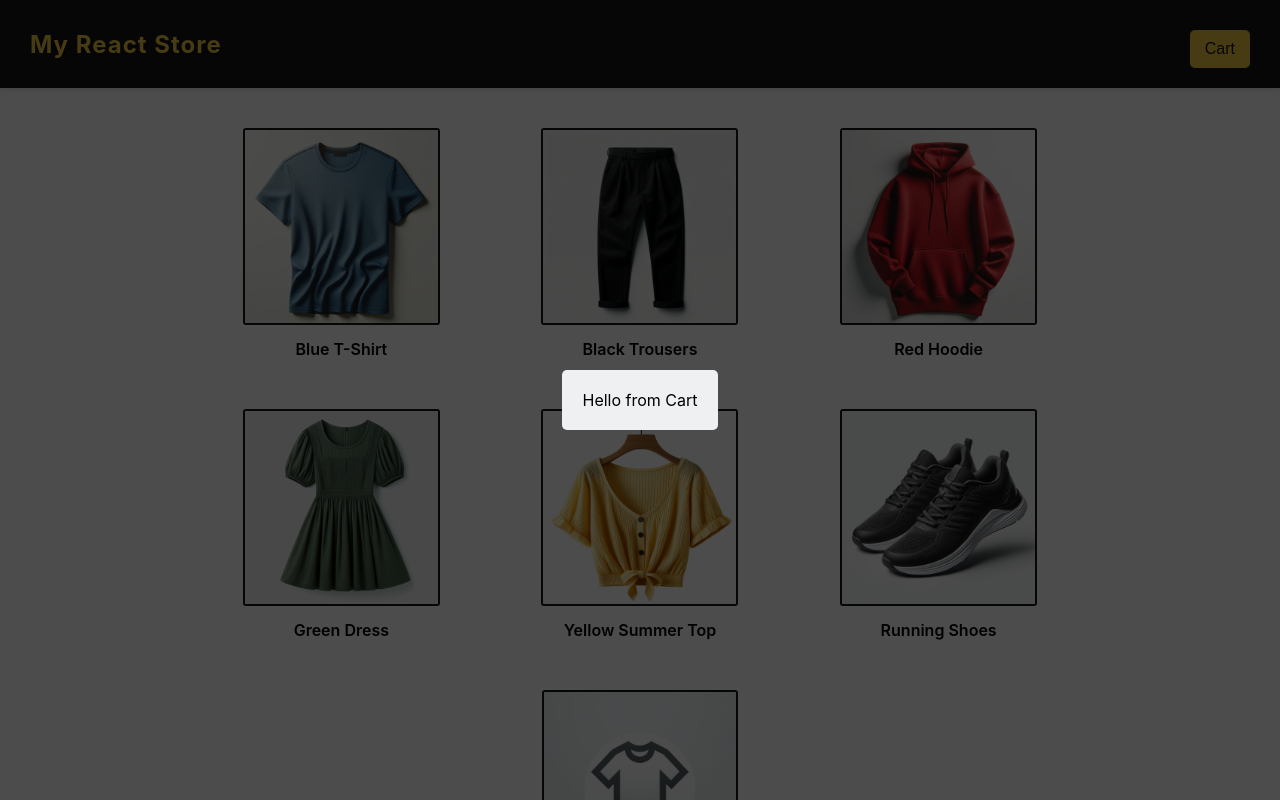
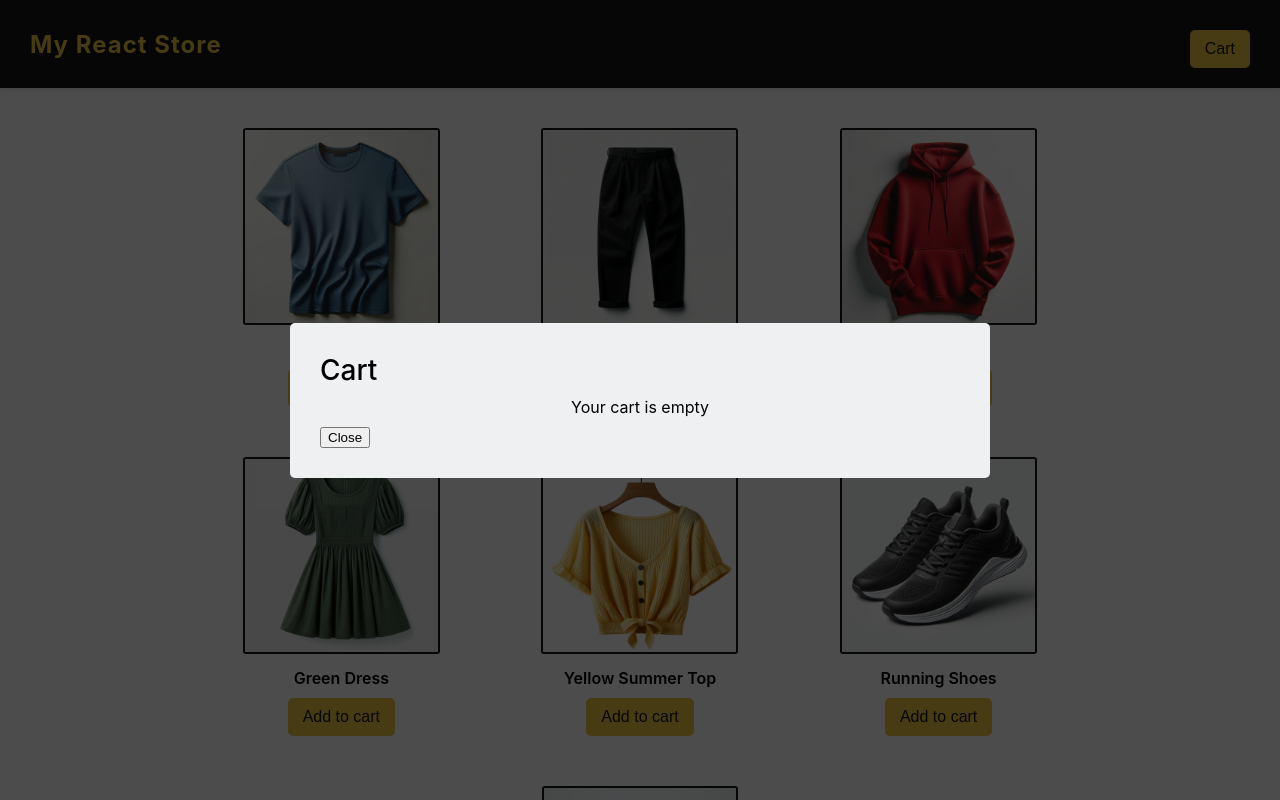
Before and after one commit to jashjummani2/react-az, a React (Create React App) app: page / in a window 1280 px wide. Both pictures are taken after a click on the button "Cart". Shown: the top 800 px of the page. Built offline with nearby package versions, Linux system fonts and the light colour scheme.

Commit message:
increment and decrement of the products implemented

```diff
--- a/src/App.js
+++ b/src/App.js
@@ -2,13 +2,70 @@
 import Header from "./component/Header/Header";
 import Products from "./component/Products/Products";
 import productsData from "./data/products.json";
+import Cart from "./component/Cart/Cart"
+import { useState } from "react";
 
 function App() {
+
+  const [showCart,setShowCart] = useState(false);
+    const openCart = () => {
+        setShowCart(true);
+    }
+    const closeCart = () =>{
+        setShowCart(false)
+    }
+    const [cartItems,setCartItems] = useState([]);
+    // const [quantity, setQuantity] = useState(1);
+    const handleIncreaseQuantity = (productId)=>{
+      // console.log("inc");
+      // console.log(productId);
+      const productInCartIndex = cartItems.findIndex( item => item.id === productId);
+      const updatedCartItem = [...cartItems];
+      updatedCartItem[productInCartIndex].quantity += 1;
+      setCartItems(updatedCartItem);
+    }
+    const handleDecreaseQuantity=(productId)=>{
+      // console.log("Dec");
+      // console.log(productId);
+      const productInCartIndex = cartItems.findIndex( item => item.id === productId);
+      let updatedCartItem = [...cartItems];
+      if (updatedCartItem[productInCartIndex].quantity===1){
+        updatedCartItem = updatedCartItem.filter(item=>item.id!==productId);
+      }
+      else{
+      updatedCartItem[productInCartIndex].quantity -= 1;
+    }
+    setCartItems(updatedCartItem);
+
+    }
+    const handleAddToCart = (productId,productName, productImage) =>{
+      console.log("Added to cart");
+      console.log(productName);
+      const productInCartIndex = cartItems.findIndex( item => item.id === productId);
+      if (productInCartIndex===-1){
+      const cartItem = {id:productId,
+            name:productName,
+            image:productImage,
+            quantity:1,
+            price:100,
+          }
+      setCartItems((state)=>
+        [...state,
+          cartItem,
+        ]
+    );}
+    else{
+      const updatedCartItem = [...cartItems];
+      updatedCartItem[productInCartIndex].quantity += 1;
+      setCartItems(updatedCartItem);
+    }
+  }
   return (
     <div className="App">
       {/* <h1>This is my first React app!!</h1> */}
-      <Header />
-      <Products products={productsData} />
+      <Header openCart={openCart}/>
+      <Products onAddToCart = {handleAddToCart} products={productsData} />
+      <Cart showCart={showCart} closeCart={closeCart} cartItems={cartItems} onIncreaseQuantity={handleIncreaseQuantity} onDecreaseQuantity={handleDecreaseQuantity} />
     </div>
   );
 }
--- /dev/null
+++ b/src/component/Cart/Cart.css
@@ -0,0 +1,69 @@
+.cart-container {
+  width: 50vw;
+  padding: 10px;
+}
+
+.cart-heading {
+  margin-top: 0;
+  font-weight: 500;
+  margin-bottom: 10px;
+  font-size: 28px;
+}
+
+.cart-item {
+  width: 100%;
+  display: flex;
+  margin-bottom: 20px;
+  padding: 10px;
+  border-radius: 3px;
+  justify-content: flex-start;
+  align-items: center;
+}
+
+.cart-buttons {
+  display: flex;
+  justify-content: space-between;
+}
+
+.close-cart {
+  margin-right: 10px;
+}
+
+.item-img {
+  width: 16%;
+  margin-right: 20px;
+}
+
+.cart-item img {
+  width: 100%;
+  border: 2px solid var(--dark);
+}
+
+.item-info {
+  display: flex;
+  width: 100%;
+  justify-content: space-between;
+}
+
+.item-qty {
+  display: flex;
+  align-items: center;
+  justify-content: center;
+}
+
+.qty-button {
+  width: 30px;
+  height: 30px;
+  padding: 0;
+  font-size: 24px;
+  margin: 5px;
+}
+
+.qty-plus-button {
+  margin-left: 20px;
+}
+
+.empty-cart {
+  margin-bottom: 10px;
+  text-align: center;
+}
--- /dev/null
+++ b/src/component/Cart/Cart.js
@@ -0,0 +1,61 @@
+import Modal from "../UI/Modal";
+import "./Cart.css"
+function CartItem( {id,name,image,quantity,price,onCartClick, onIncreaseQuantity,onDecreaseQuantity}){
+    return(
+        <div key={id} className="cart-item">
+      <div className="item-img">
+        <img src={require(`../../assets/${image}`)} alt={name} />
+      </div>
+      <div className="item-info">
+        <div>{name}</div>
+        <div className="item-qty">
+          <div>Qty: {quantity}</div>
+          <div>
+            <button
+              className="yellow-button qty-button qty-plus-button"
+              onClick={() => onIncreaseQuantity(id)}
+            >
+              +
+            </button>
+          </div>
+          <div>
+            <button
+              className="yellow-button qty-button"
+              onClick={() => onDecreaseQuantity(id)}
+            >
+              -
+            </button>
+          </div>
+        </div>
+      </div>
+    </div>
+    )
+}
+
+function Cart({showCart,closeCart,cartItems,onIncreaseQuantity,onDecreaseQuantity}){
+    return(
+
+
+            <Modal show={showCart} onClose={closeCart}>
+
+                <div className="cart-container">
+                    <p className="cart-heading">Cart</p>
+                    {cartItems.length===0 ? (<div className="empty-cart">Your cart is empty</div>) : (cartItems.map(item => <CartItem key={item.id} id={item.id} name={item.name} image={item.image} quantity={item.quantity} price={item.price} onIncreaseQuantity={onIncreaseQuantity} onDecreaseQuantity={onDecreaseQuantity}/>))}
+
+                <div className="cart-buttons">
+          <button className="black-button close-cart" onClick={closeCart}>
+            Close
+          </button>
+          {cartItems.length > 0 && (
+            <button className="yellow-button" onClick={closeCart}>
+              Checkout
+            </button>
+          )}
+        </div>
+      </div>
+            </Modal>
+
+
+    );
+}
+export default Cart;
--- a/src/component/Header/Header.js
+++ b/src/component/Header/Header.js
@@ -1,14 +1,7 @@
-import React, { useState } from "react";
+import React from "react";
 import "./Header.css";
-import Modal from "../UI/Modal"
-function Header(){
-    const [showCart,setShowCart] = useState(false);
-    const openCart = () => {
-        setShowCart(true);
-    }
-    const closeCart = () =>{
-        setShowCart(false)
-    }
+function Header({openCart}){
+
     return(
         <div className="header">
             <h1>My React Store</h1>
@@ -17,9 +10,7 @@ function Header(){
                     Cart
                 </button>
             </div>
-            <Modal show={showCart} onClose={closeCart}>
-                Hello from Cart
-            </Modal>
+            {/* <Cart /> */}
 
             {/* {showCart && <div className="backdrop" onClick={closeCart}>
                 <div className="modal">
--- a/src/component/Products/Products.js
+++ b/src/component/Products/Products.js
@@ -6,7 +6,7 @@ export function Product({ id, name, image, onAddToCart }) {
     <div key={id} className="product">
       <img src={require(`../../assets/${image}`)} alt={name} />
       <div className="product-name">{name}</div>
-      {/* <button onClick={() => onAddToCart(id, name, image)}>Add to cart</button> */}
+      <button className="yellow-button" onClick={() => onAddToCart(id, name, image)}>Add to cart</button>
     </div>
   );
 }
@@ -20,7 +20,7 @@ function Products({ products, onAddToCart }) {
           id={product.id}
           name={product.name}
           image={product.image}
-        //   onAddToCart={onAddToCart}
+          onAddToCart={onAddToCart}
         />
       ))}
     </div>
--- a/src/component/UI/Modal.js
+++ b/src/component/UI/Modal.js
@@ -6,7 +6,7 @@ function Modal({show, onClose, children}){
     }
     return (
         <div className='backdrop' onClick={onClose}>
-            <div className='modal'>{children}</div>
+            <div className='modal' onClick = {(e)=> e.stopPropagation()}>{children}</div>
         </div>
     )
 }
```
Also changed, not shown: 1 other file (tests, documents, lock files or other folders).
